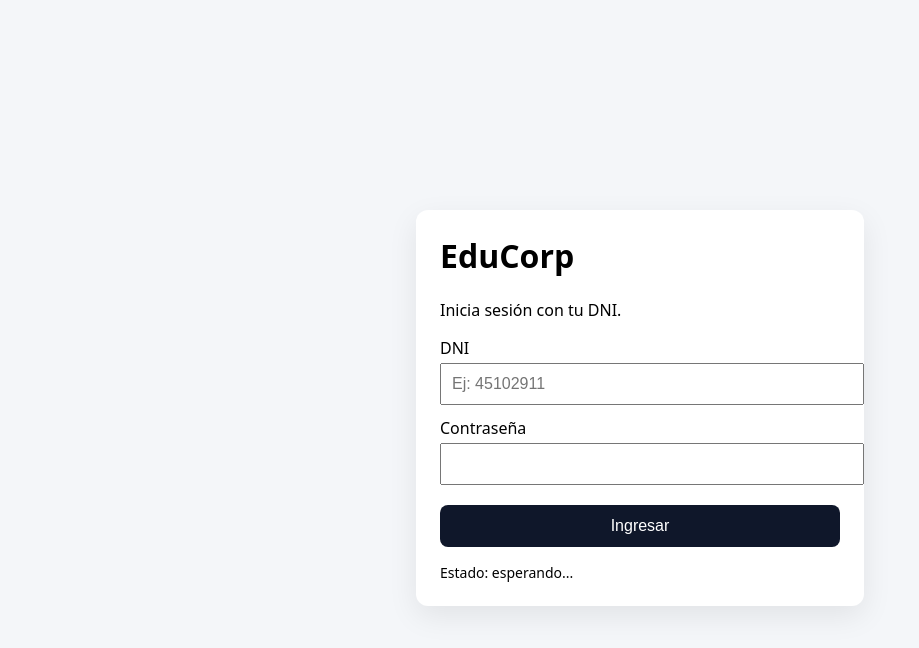
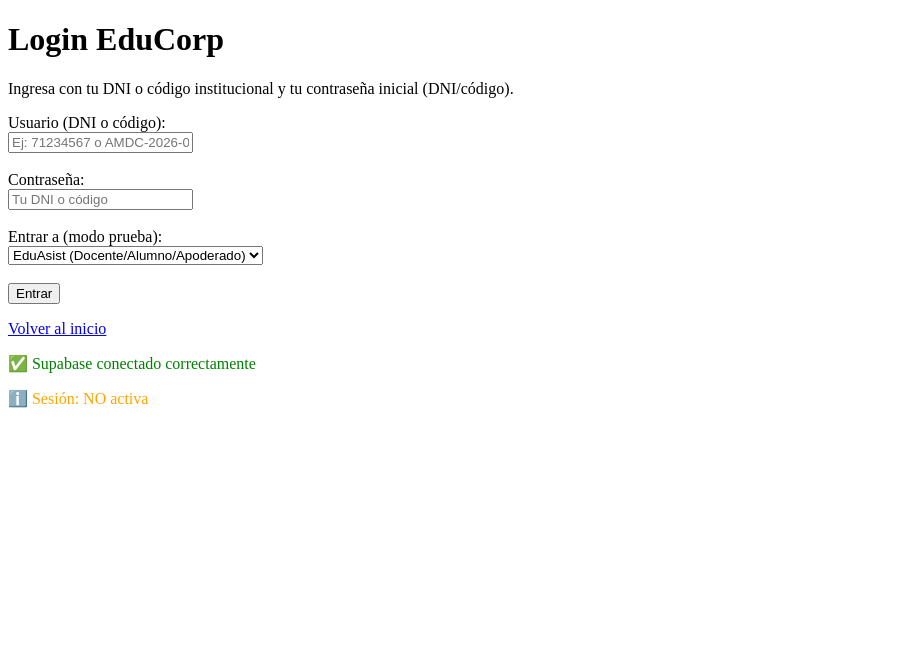
Before and after one commit to Joselst0108/educorp, a plain HTML site: page login.html in a window 1280 px wide. Shown: the whole page, without its empty margins (0-919 px from the left). Drawn offline with nearby package versions, Linux system fonts and the light colour scheme.

Commit message:
Revise login form and update user prompts

```diff
--- a/login.html
+++ b/login.html
@@ -2,83 +2,90 @@
 <html lang="es">
 <head>
   <meta charset="UTF-8" />
+  <meta name="viewport" content="width=device-width, initial-scale=1.0" />
   <title>EduCorp | Login</title>
-  <meta name="viewport" content="width=device-width, initial-scale=1.0" />
+</head>
+<body>
 
-  <style>
-    body {
-      font-family: system-ui, sans-serif;
-      background: #f4f6f9;
-      display: flex;
-      justify-content: center;
-      align-items: center;
-      min-height: 100vh;
-    }
-    .card {
-      background: #fff;
-      padding: 24px;
-      width: 100%;
-      max-width: 400px;
-      border-radius: 12px;
-      box-shadow: 0 10px 30px rgba(0,0,0,.08);
-    }
-    h1 { margin-top: 0; }
-    label { display: block; margin-top: 12px; }
-    input {
-      width: 100%;
-      padding: 10px;
-      margin-top: 4px;
-      font-size: 16px;
-    }
-    button {
-      width: 100%;
-      margin-top: 20px;
-      padding: 12px;
-      font-size: 16px;
-      background: #0f172a;
-      color: #fff;
-      border: none;
-      border-radius: 8px;
-      cursor: pointer;
-    }
-    #status {
-      margin-top: 16px;
-      font-size: 14px;
-    }
-  </style>
-</head>
+  <h1>Login EduCorp</h1>
+  <p>Ingresa con tu DNI o código institucional y tu contraseña inicial (DNI/código).</p>
 
-<body>
-  <div class="card">
-    <h1>EduCorp</h1>
-    <p>Inicia sesión con tu DNI.</p>
+  <form>
+    <label>Usuario (DNI o código):</label><br />
+    <input id="usuario" type="text" placeholder="Ej: 71234567 o AMDC-2026-00045" /><br /><br />
 
-    <form>
-      <label for="dni">DNI</label>
-      <input id="dni" type="text" placeholder="Ej: 45102911" required />
+    <label>Contraseña:</label><br />
+    <input id="password" type="password" placeholder="Tu DNI o código" /><br /><br />
 
-      <label for="password">Contraseña</label>
-      <input id="password" type="password" required />
+    <label>Entrar a (modo prueba):</label><br />
+    <select id="appDestino">
+      <option value="eduasist/dashboard.html">EduAsist (Docente/Alumno/Apoderado)</option>
+      <option value="eduadmin/dashboard.html">EduAdmin (Director/Secretaria)</option>
+      <option value="edubank/dashboard.html">EduBank (si está habilitado)</option>
+      <option value="eduia/dashboard.html">EduIA (si está habilitado)</option>
+    </select>
+    <br /><br />
 
-      <button type="submit">Ingresar</button>
-    </form>
+    <button type="button" id="btnEntrar">Entrar</button>
+  </form>
 
-    <div id="status">Estado: esperando...</div>
-  </div>
+  <p>
+    <a href="index.html">Volver al inicio</a>
+  </p>
 
-  <!-- 1️⃣ SUPABASE CDN (OBLIGATORIO PRIMERO) -->
+  <!-- Supabase CDN -->
   <script src="https://cdn.jsdelivr.net/npm/@supabase/supabase-js@2"></script>
 
-  <!-- 2️⃣ CLIENTE SUPABASE -->
-  <script src="/assets/js/supabaseClient.js"></script>
+  <!-- Tu cliente Supabase -->
+  <script src="assets/js/supabaseClient.js"></script>
 
-  <!-- 3️⃣ LOGIN -->
-  <script src="/assets/js/login.js"></script>
-  <!-- Supabase CDN -->
-<script src="https://cdn.jsdelivr.net/npm/@supabase/supabase-js@2"></script>
+  <script>
+    // ============================
+    // Login de prueba (sin Supabase auth todavía)
+    // ============================
+    document.getElementById('btnEntrar').addEventListener('click', function () {
+      const destino = document.getElementById('appDestino').value;
+      window.location.href = destino;
+    });
 
-<!-- Tu cliente -->
-<script src="assets/js/supabaseClient.js"></script>
+    // ============================
+    // Prueba visual: Supabase conectado (útil en celular)
+    // ============================
+    if (window.supabase) {
+      document.body.insertAdjacentHTML(
+        'beforeend',
+        '<p style="color:green;">✅ Supabase conectado correctamente</p>'
+      );
+    } else {
+      document.body.insertAdjacentHTML(
+        'beforeend',
+        '<p style="color:red;">❌ Supabase NO conectado</p>'
+      );
+    }
+
+    // ============================
+    // Estado de sesión (solo lectura)
+    // ============================
+    async function verificarSesion() {
+      if (!window.supabase) return;
+
+      const { data, error } = await window.supabase.auth.getSession();
+
+      let mensaje = '';
+
+      if (error) {
+        mensaje = '<p style="color:red;">❌ Error al verificar sesión</p>';
+      } else if (data.session) {
+        mensaje = '<p style="color:green;">✅ Sesión activa</p>';
+      } else {
+        mensaje = '<p style="color:orange;">ℹ️ Sesión: NO activa</p>';
+      }
+
+      document.body.insertAdjacentHTML('beforeend', mensaje);
+    }
+
+    verificarSesion();
+  </script>
 
 </body>
 </html>
```
